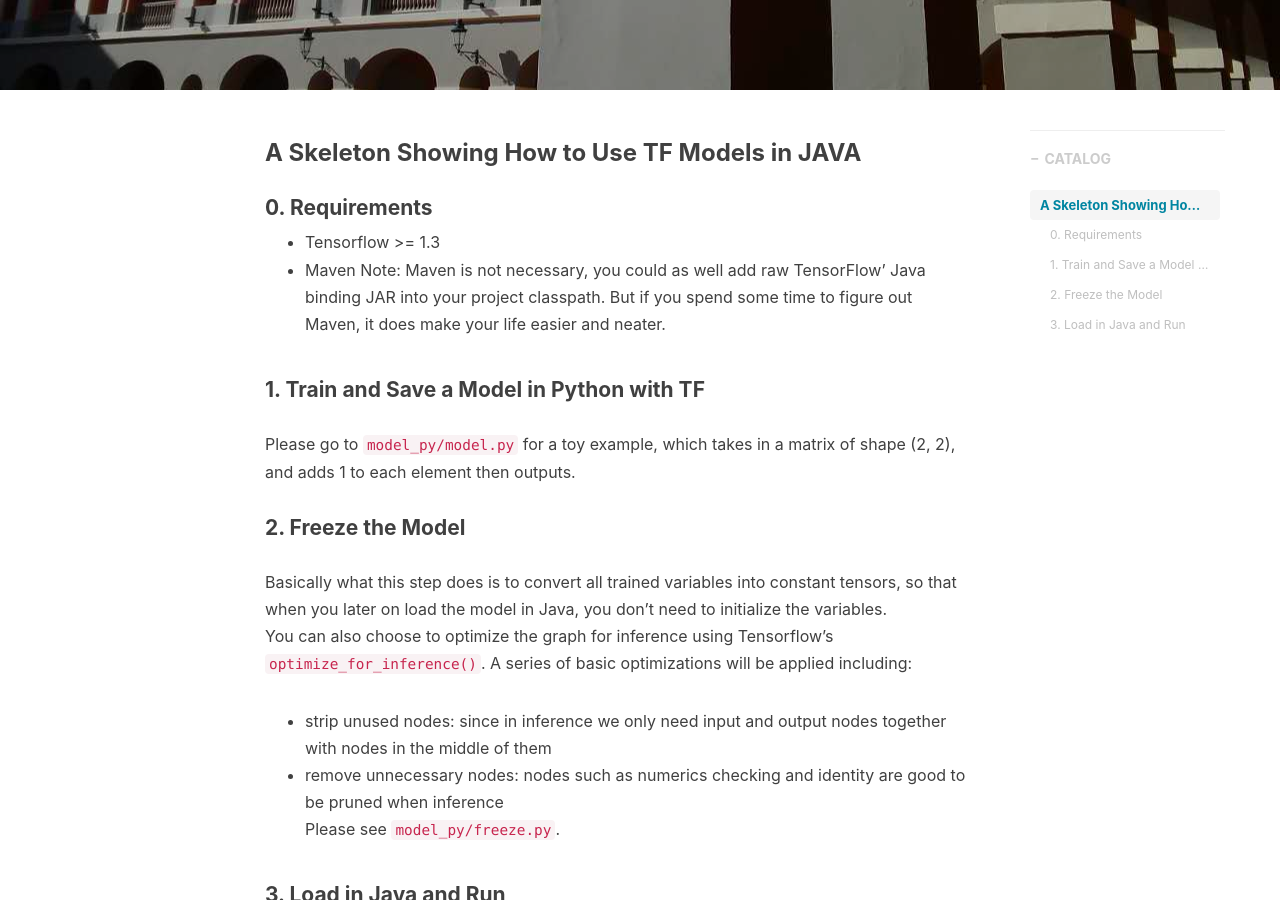
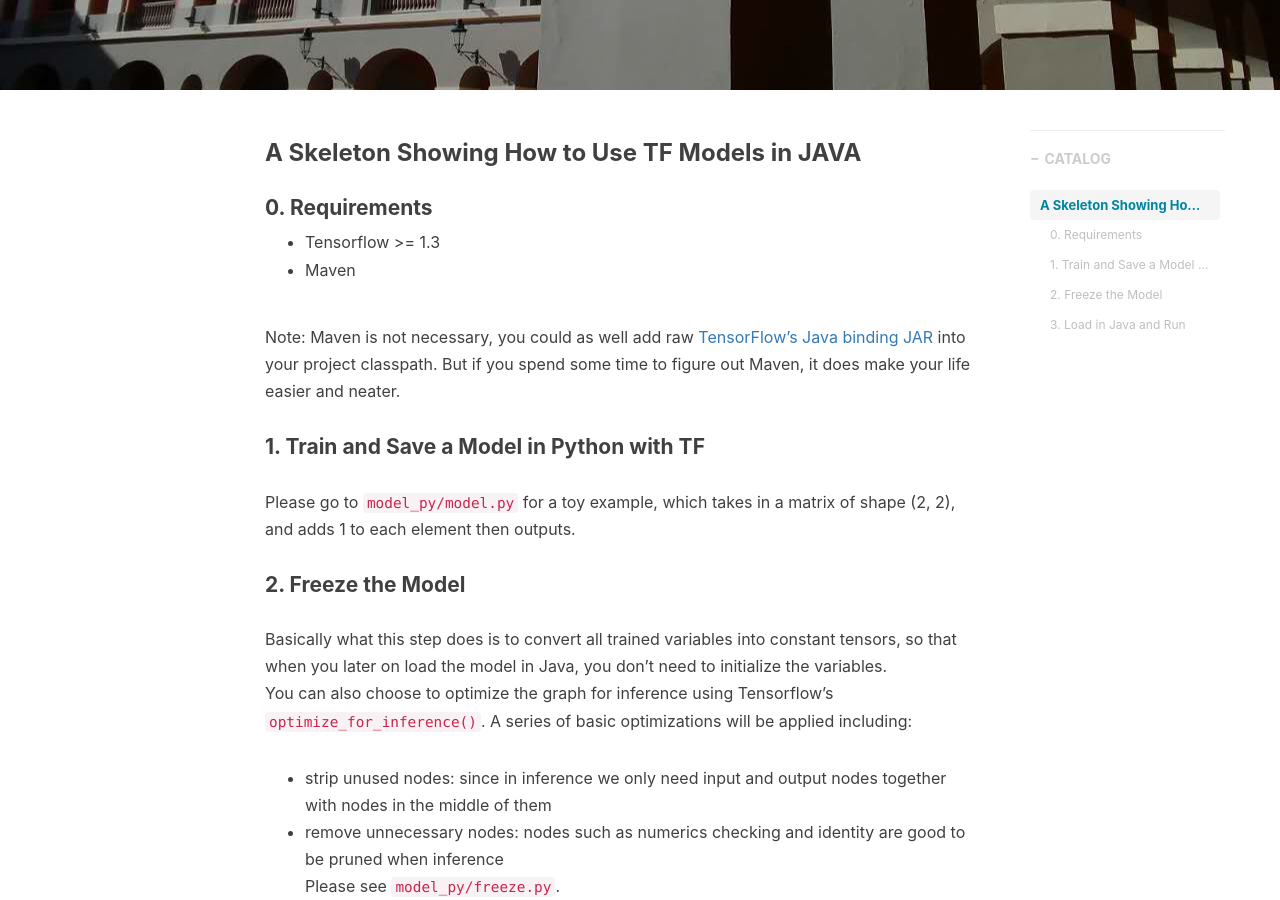
Before and after one commit to Alex-X-W/Alex-X-W.github.io, a Jekyll site: the page built from _posts/2017-10-31-java_tf.markdown, in a window 1280 px wide and 900 px high, scrolled down 493 px. Built offline with Jekyll 4.4.1, drawn with Linux system fonts in a browser that asks for light colours; nearby versions of some CDN libraries; comment, search, counter and statistics services are not loaded; some of the changed lines change nothing that is shown.

Commit message:
update contents

```diff
--- a/_posts/2017-10-31-java_tf.markdown
+++ b/_posts/2017-10-31-java_tf.markdown
@@ -17,7 +17,8 @@ tags:
 #### 0. Requirements
 * Tensorflow >= 1.3
 * Maven
-Note: Maven is not necessary, you could as well add raw TensorFlow' Java binding JAR into your project classpath. But if you spend some time to figure out Maven, it does make your life easier and neater.
+
+Note: Maven is not necessary, you could as well add raw [TensorFlow's Java binding JAR](https://www.tensorflow.org/install/install_java) into your project classpath. But if you spend some time to figure out Maven, it does make your life easier and neater.
 
 #### 1. Train and Save a Model in Python with TF
 Please go to [`model_py/model.py`](https://github.com/Alex-X-W/JetLite/blob/master/model_py/model.py) for a toy example, which takes in a matrix of shape (2, 2), and adds 1 to each element then outputs.
```
